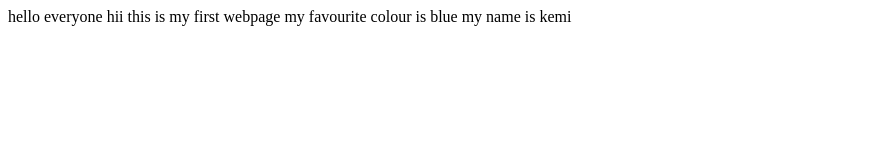
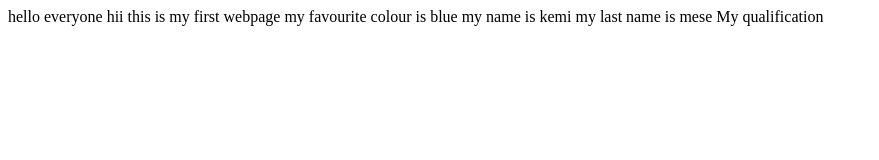
Before and after one commit to kemimese1/testweb, a plain HTML site: page index.html in a window 1280 px wide. Shown: the whole page, without its empty margins (0-879 px from the left). Drawn offline with Linux system fonts and the light colour scheme.

Commit message:
qualification added

```diff
--- a/index.html
+++ b/index.html
@@ -11,5 +11,7 @@
     this is my first webpage
     my favourite colour is blue
     my name is kemi
+    my last name is mese
+    My qualification
 </body>
 </html>
```
